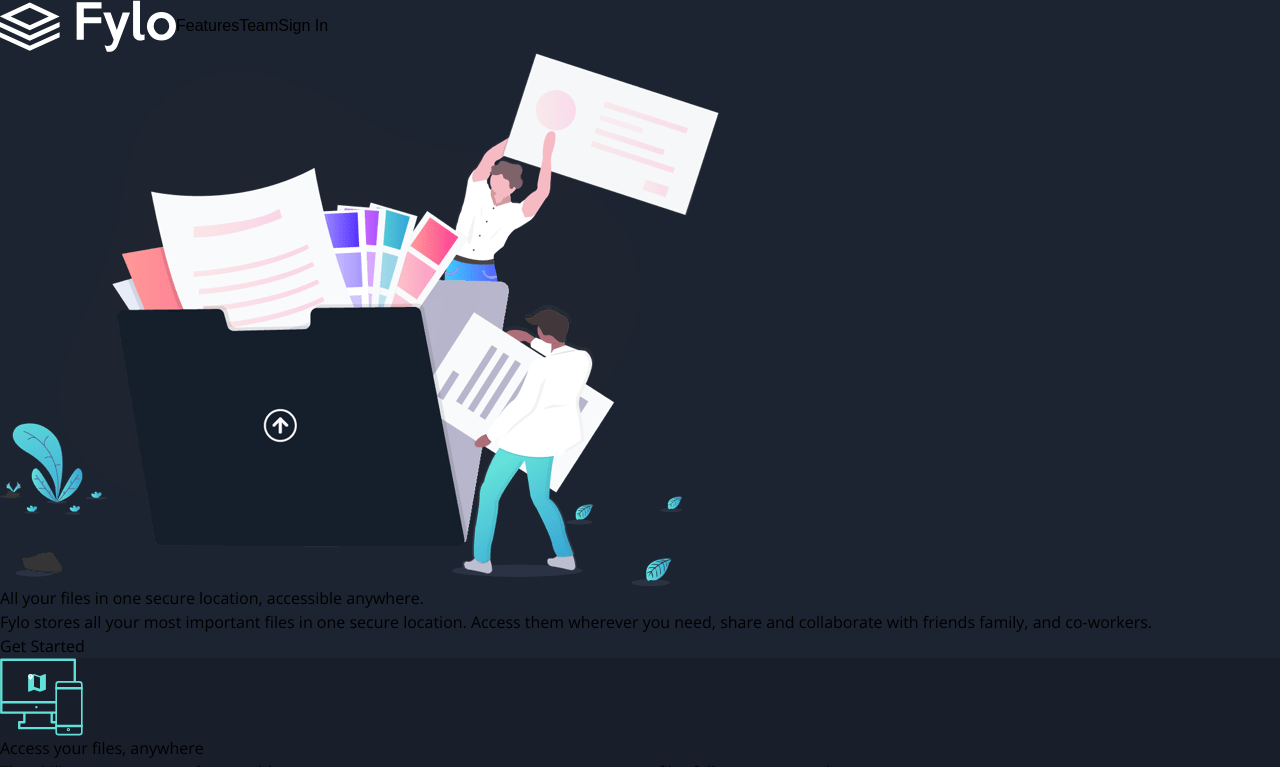
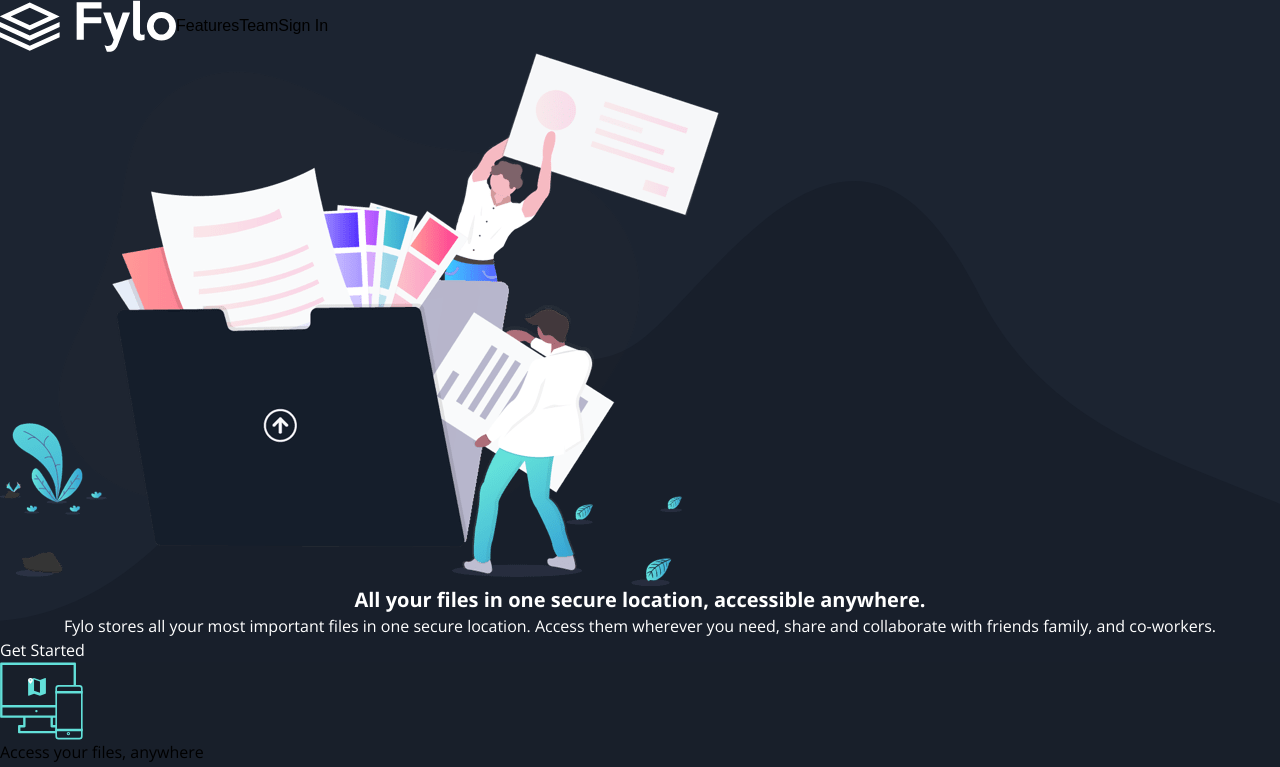
Before and after one commit to alexl8819/fylo-dark-theme-landing-page, a website built with Parcel: page src/index.html in a window 1280 px wide. Shown: the top 767 px of the page. Built offline with nearby package versions, Linux system fonts and the light colour scheme.

Commit message:
adjust some styling to the intro section

```diff
--- a/src/index.html
+++ b/src/index.html
@@ -22,9 +22,10 @@
 </head>
 <body>
   <main class="flex flex-wrap justify-center items-center min-h-screen bg-dark-blue-main font-open-sans">
-    <div class="w-full max-w-xs lg:max-w-5xl xl:max-w-7xl">
-      <header class="flex flex-row space-between items-center bg-dark-blue-intro font-raleway">
-        <img src="./images/logo.svg" alt="header site logo" />
+    <div class="w-full">
+      <div class="bg-dark-blue-intro">
+        <header class="flex flex-row space-between items-center font-raleway">
+          <img class="" src="./images/logo.svg" alt="header site logo" />
           <nav>
             <ol class="list-none flex flex-row">
               <li>Features</li>
@@ -33,17 +34,18 @@
             </ol>
           </nav>
         </header>
-      <section class="bg-dark-blue-intro">
+        <section class="text-white bg-curvy-mobile bg-no-repeat bg-contain bg-bottom">
           <figure>
             <img src="./images/illustration-intro.png" alt="illustration intro" />
           </figure>
-        <h1>All your files in one secure location, accessible anywhere.</h1>
+          <h1 class="text-xl font-bold text-center">All your files in one secure location, accessible anywhere.</h1>
 
-        <p>Fylo stores all your most important files in one secure location. Access them wherever
+          <p class="text-center">Fylo stores all your most important files in one secure location. Access them wherever
           you need, share and collaborate with friends family, and co-workers.</p>
 
           <button>Get Started</button>
         </section>
+      </div>
       <div>
         <div>
           <figure>
```
Lines whose indentation alone changed are shown as unchanged.
